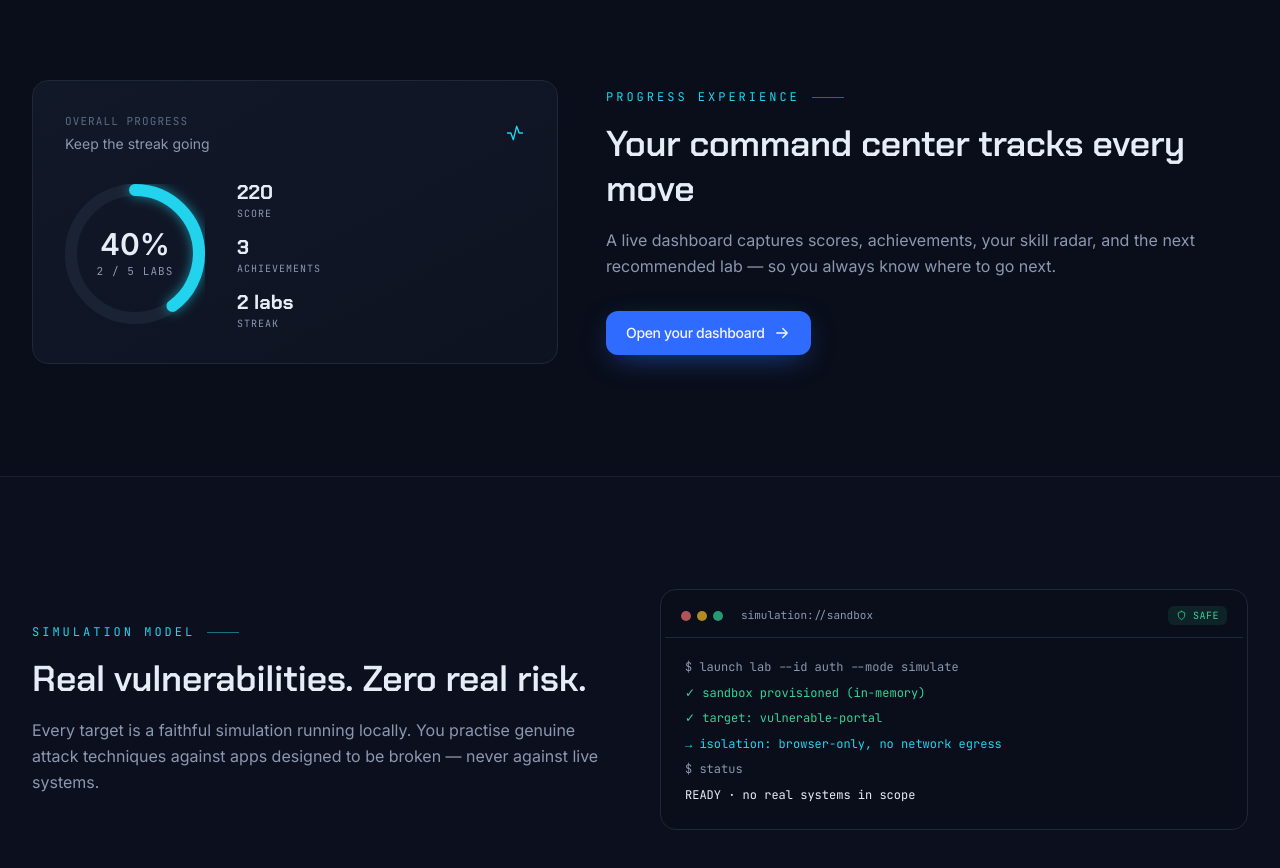
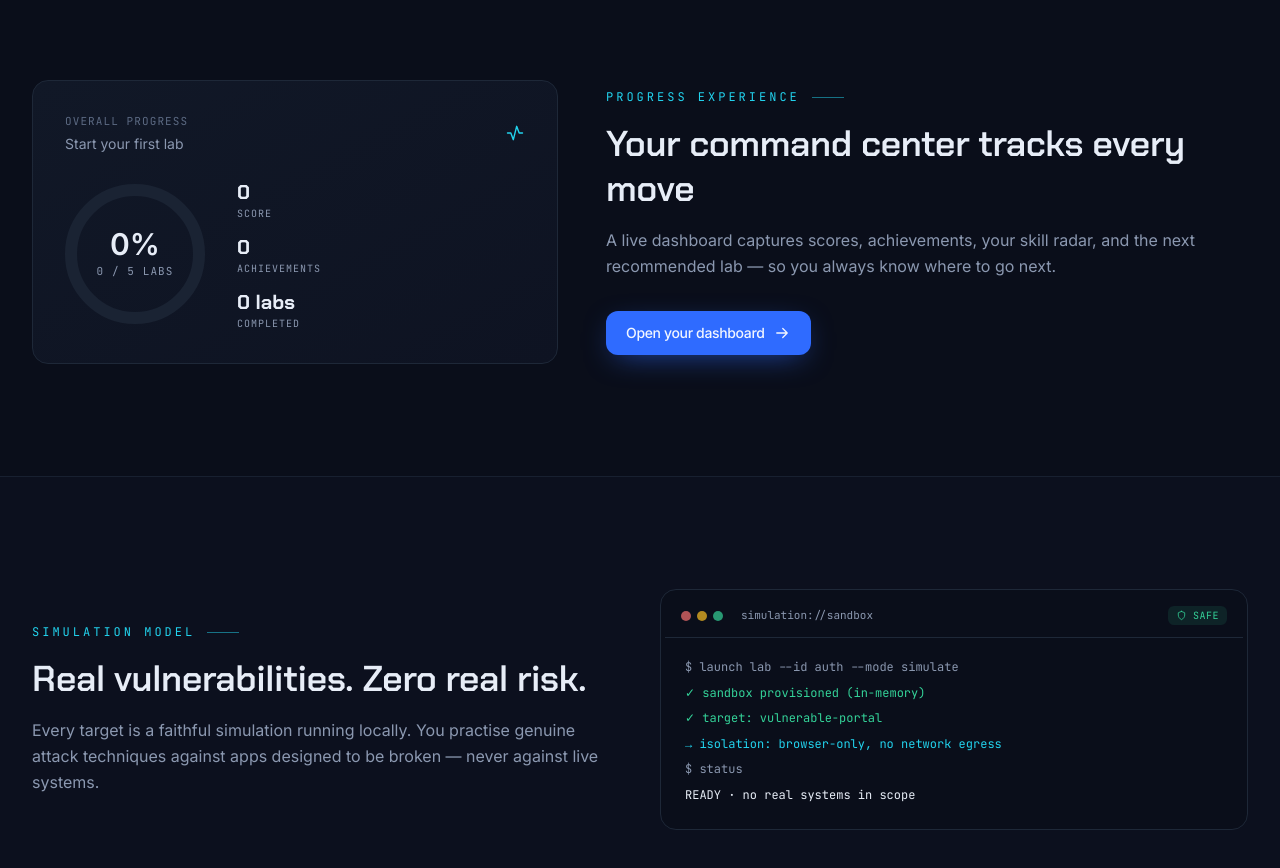
Before and after one commit to lakshaysoni22/Security-Lab, a React (Vite) app: page / in a window 1280 px wide. Shown: the part 5380-6248 px from the top of the page. Built offline with nearby package versions, Linux system fonts and the light colour scheme.

Commit message:
fix: real-time progress data, retake button, sequential lab locking

```diff
--- a/src/components/lab/CompletionState.tsx
+++ b/src/components/lab/CompletionState.tsx
@@ -13,7 +13,7 @@ function fmt(ms: number) {
 }
 
 export function CompletionState({ lab }: { lab: Lab }) {
-  const { labProgress, navigate } = useApp();
+  const { labProgress, navigate, retakeLab } = useApp();
   const p = labProgress(lab.id);
   const idx = LABS.findIndex((l) => l.id === lab.id);
   const next = LABS[idx + 1];
@@ -141,6 +141,9 @@ export function CompletionState({ lab }: { lab: Lab }) {
             View your dashboard
           </PremiumButton>
         )}
+        <PremiumButton size="lg" variant="outline" icon="play" onClick={() => retakeLab(lab.id)}>
+          Retake Lab
+        </PremiumButton>
         <PremiumButton size="lg" variant="outline" icon="layers" onClick={() => navigate({ name: "labs" })}>
           Back to labs
         </PremiumButton>
--- a/src/context/AppContext.tsx
+++ b/src/context/AppContext.tsx
@@ -8,7 +8,7 @@ import {
 import type { ReactNode } from "react";
 import type { EvidenceItem, Lab, LabProgress, LabStepProgress, PersistState, Route } from "../lib/types";
 import { FINAL_STEP_ID, LABS, computeScore, getLab } from "../lib/labs";
-import { defaultState, loadState, resetState, saveState } from "../lib/storage";
+import { defaultState, emptyLabProgress, loadState, resetState, saveState } from "../lib/storage";
 import { evaluateAchievements } from "../lib/achievements";
 import { AppCtx } from "./appContextCore";
 import type { AppValue } from "./appContextCore";
@@ -249,6 +249,24 @@ export function AppProvider({ children }: { children: ReactNode }) {
     return correct;
   }, []);
 
+  const retakeLab = useCallback((id: string) => {
+    setState((s) => {
+      const lab = s.labs[id];
+      if (!lab || lab.status !== "completed") return s;
+      return {
+        ...s,
+        labs: {
+          ...s.labs,
+          [id]: {
+            ...emptyLabProgress(),
+            status: "in-progress",
+            startedAt: Date.now(),
+          },
+        },
+      };
+    });
+  }, []);
+
   const reset = useCallback(() => {
     setState(resetState());
     setNewlyUnlocked([]);
@@ -281,6 +299,7 @@ export function AppProvider({ children }: { children: ReactNode }) {
     markStepDone,
     submitStep,
     addTime,
+    retakeLab,
     reset,
     newlyUnlocked,
     clearUnlocked,
--- a/src/context/appContextCore.ts
+++ b/src/context/appContextCore.ts
@@ -20,6 +20,7 @@ export interface AppValue {
   /** Answer a decide-step or the final assessment; returns whether it was correct. */
   submitStep: (id: string, stepId: string, choice: string) => boolean;
   addTime: (id: string, ms: number) => void;
+  retakeLab: (id: string) => void;
   reset: () => void;
   newlyUnlocked: string[];
   clearUnlocked: () => void;
--- a/src/pages/Home.tsx
+++ b/src/pages/Home.tsx
@@ -305,7 +305,9 @@ function HowItWorks() {
 
 /* 08 — Progress experience */
 function ProgressExperience() {
-  const { navigate } = useApp();
+  const { navigate, totalScore, completedCount, state } = useApp();
+  const pct = Math.round((completedCount / LABS.length) * 100);
+  const achCount = state.achievements.length;
   return (
     <Section>
       <div className="grid items-center gap-12 lg:grid-cols-[0.9fr_1.1fr]">
@@ -316,17 +318,23 @@ function ProgressExperience() {
                 <div className="font-mono text-[11px] uppercase tracking-widest text-subtle">
                   Overall Progress
                 </div>
-                <div className="mt-1 text-sm text-muted-foreground">Keep the streak going</div>
+                <div className="mt-1 text-sm text-muted-foreground">
+                  {completedCount === 0
+                    ? "Start your first lab"
+                    : completedCount === LABS.length
+                      ? "All labs complete!"
+                      : "Keep the streak going"}
+                </div>
               </div>
               <Icon name="activity" size={20} className="text-cyan" />
             </div>
             <div className="mt-6 flex items-center gap-8">
-              <ProgressRing value={40} size={140} label="40%" sublabel="2 / 5 labs" animate={false} />
+              <ProgressRing value={pct} size={140} label={`${pct}%`} sublabel={`${completedCount} / ${LABS.length} labs`} animate={false} />
               <div className="space-y-3">
                 {[
-                  { label: "Score", value: "220" },
-                  { label: "Achievements", value: "3" },
-                  { label: "Streak", value: "2 labs" },
+                  { label: "Score", value: String(totalScore) },
+                  { label: "Achievements", value: String(achCount) },
+                  { label: "Completed", value: `${completedCount} labs` },
                 ].map((m) => (
                   <div key={m.label}>
                     <div className="font-display text-xl font-bold text-foreground">{m.value}</div>
```
